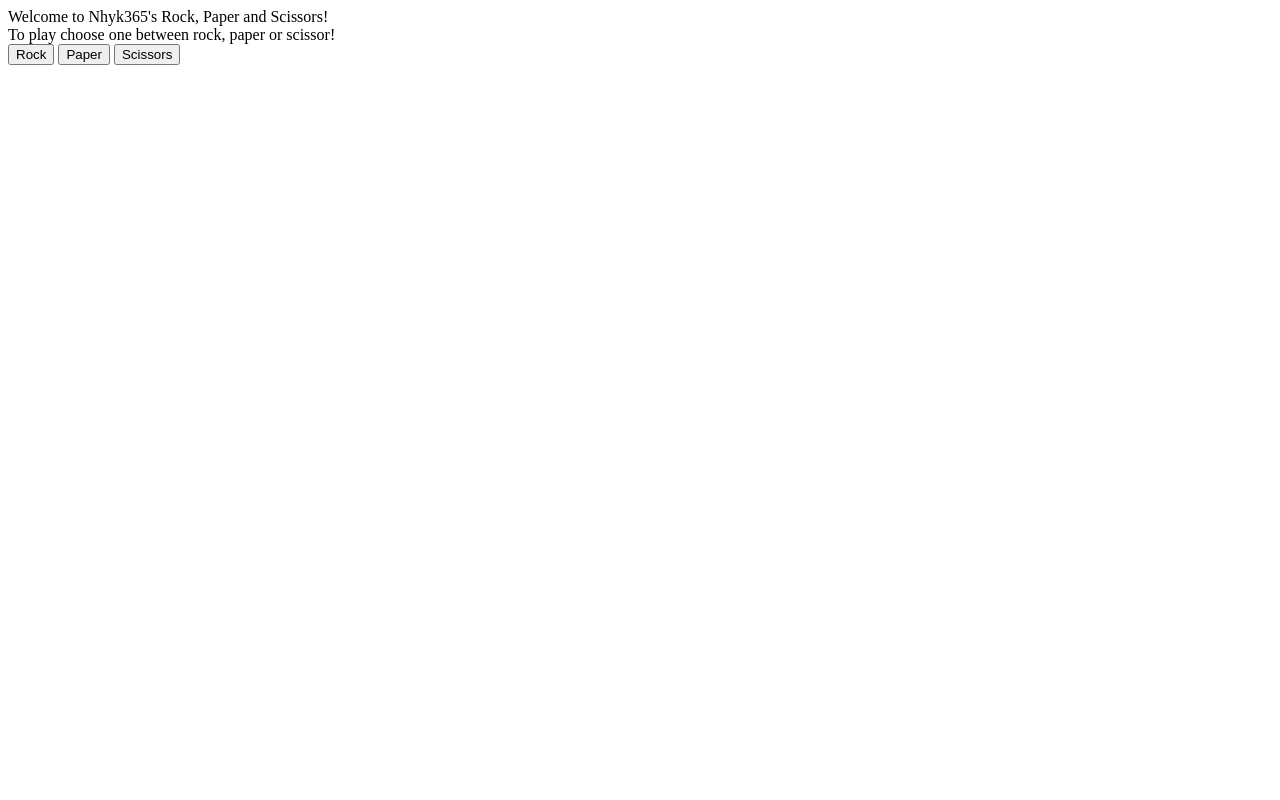
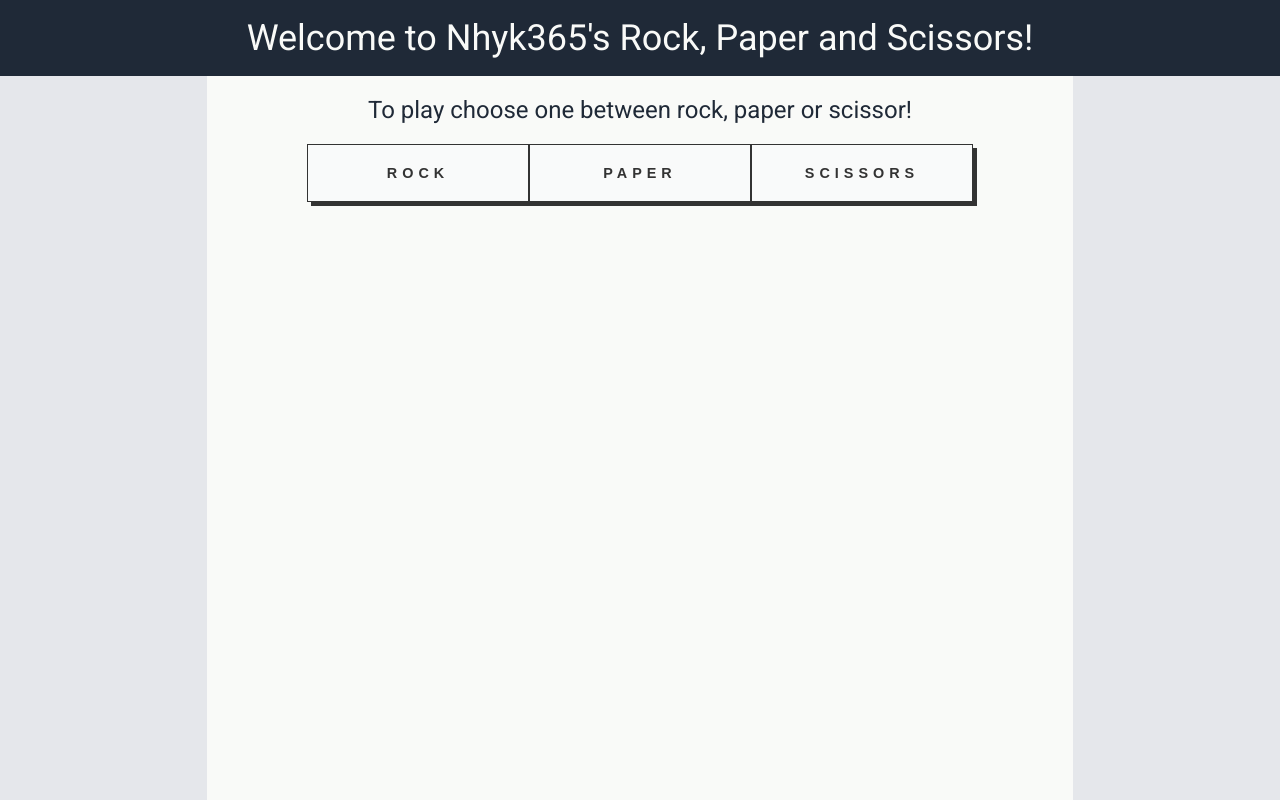
Before and after one commit to Nhyk365/rock-paper-scissors-2, a plain HTML site: page index.html in a window 1280 px wide. Drawn offline with Linux system fonts and the light colour scheme.

Commit message:
Style overhaul thanks to https://github.com/enjeck/btns for his wonderful buttons!

```diff
--- a/index.html
+++ b/index.html
@@ -6,18 +6,23 @@
     <meta name="viewport" content="width=device-width, initial-scale=1.0">
     <title>Rock, Paper, Scissors</title>
     <script src="script.js" defer></script>
+
+    <link href="style.css" rel="stylesheet">
+    <link href='https://fonts.googleapis.com/css?family=Roboto' rel='stylesheet'>
 </head>
 
 <body>
     <div id="header">Welcome to Nhyk365's Rock, Paper and Scissors!</div>
-    <div id="'subTitle">To play choose one between rock, paper or scissor!</div>
-    <div id="buttons">
-        <button id="rock">Rock</button>
-        <button id="paper">Paper</button>
-        <button id="scissors">Scissors</button>
+    <div id="game">
+        <div id="subTitle">To play choose one between rock, paper or scissor!</div>
+        <div id="buttons">
+            <button id="rock" class="btn btn-shadow-drop btn-shadow-drop--black">Rock</button>
+            <button id="paper" class="btn btn-shadow-drop btn-shadow-drop--black">Paper</button>
+            <button id="scissors" class="btn btn-shadow-drop btn-shadow-drop--black">Scissors</button>
+        </div>
+        <div id="result"></div>
+        <div id="score"></div>
     </div>
-    <div id="result"></div>
-    <div id="score"></div>
 
 </body>
 
--- /dev/null
+++ b/style.css
@@ -0,0 +1,80 @@
+* {
+  font-family: "Roboto", sans-serif;
+  box-sizing: content-box;
+}
+
+body {
+  display: flex;
+  flex-direction: column;
+  align-items: center;
+  height: 100vh;
+  background-color: #e5e7eb;
+  margin: 0;
+}
+
+#header {
+  font-size: 36px;
+  background-color: #1f2937;
+  color: #f9faf8;
+  width: 100%;
+  text-align: center;
+  height: 10vh;
+  display: flex;
+  align-items: center;
+  justify-content: center;
+}
+
+#game {
+  display: flex;
+  flex-direction: column;
+  align-items: center;
+  height: 90vh;
+
+  padding: 20px 100px;
+  background-color: #f9faf8;
+}
+
+#subTitle,
+#result,
+#score {
+  font-size: 24px;
+  color: #1f2937;
+}
+
+#buttons {
+  width: 100%;
+  margin: 20px 0;
+  display: flex;
+  justify-content: space-evenly;
+}
+
+.btn {
+  font-family: Arial, Helvetica, sans-serif;
+  text-transform: uppercase;
+}
+.btn:hover .btn-slide-show-text1 {
+  margin-left: 65px;
+}
+.btn-shadow-drop {
+  position: relative;
+  background: rgb(249, 250, 250);
+  padding: 20px;
+  font-size: 0.9em;
+  font-weight: 700;
+  letter-spacing: 5px;
+  text-transform: uppercase;
+  transition: 0.3s ease-in-out;
+  left: 0px;
+  top: 0px;
+  width: 180px;
+}
+.btn-shadow-drop:hover {
+  left: 4px;
+  top: 4px;
+  box-shadow: rgb(255, 255, 255) 0px 0px 0px 0px;
+}
+.btn-shadow-drop--black {
+  border: 1px solid rgb(51, 51, 51);
+  color: rgb(51, 51, 51);
+  box-shadow: rgb(51, 51, 51) 4px 4px 0px 0px;
+}
```
